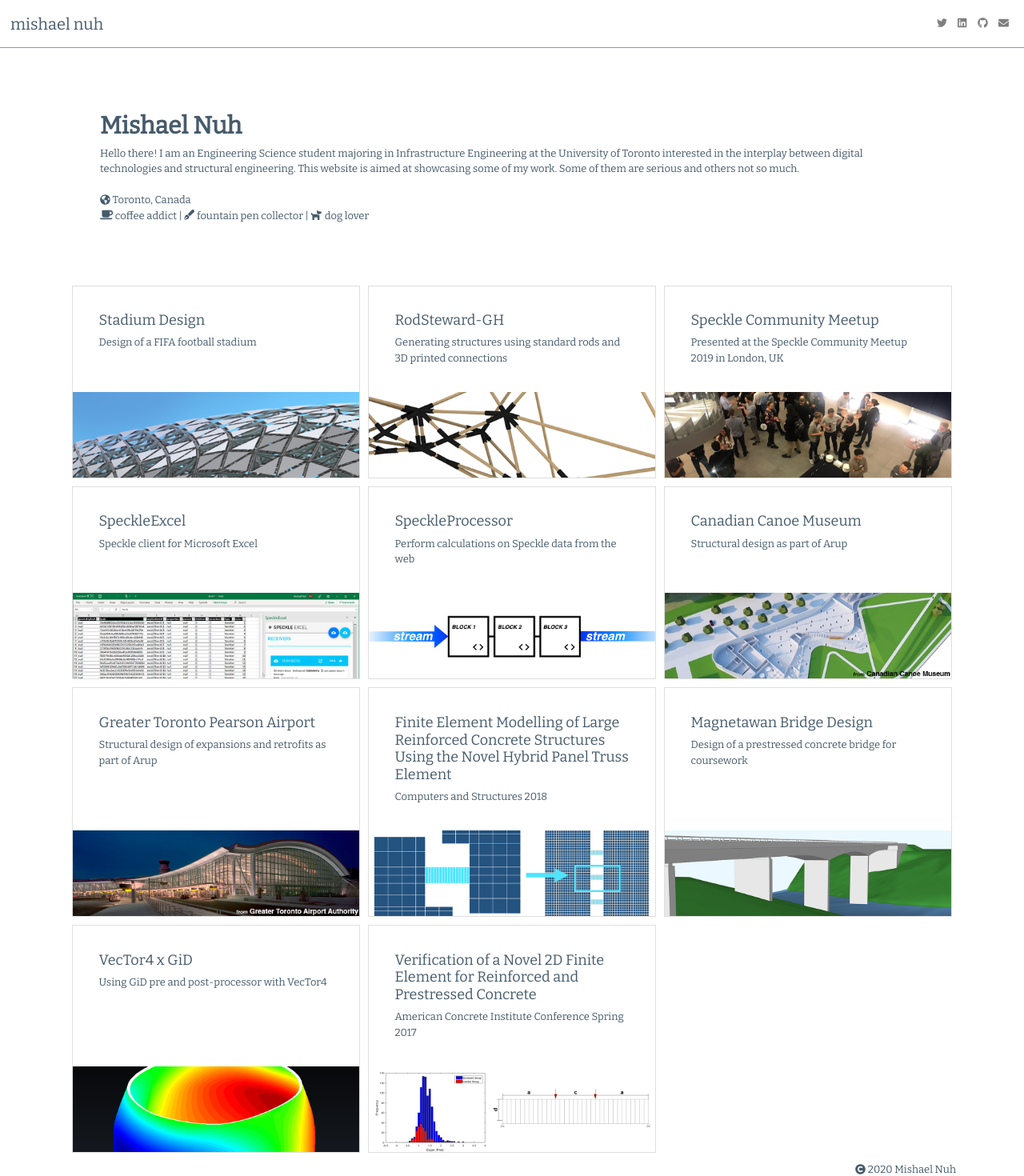
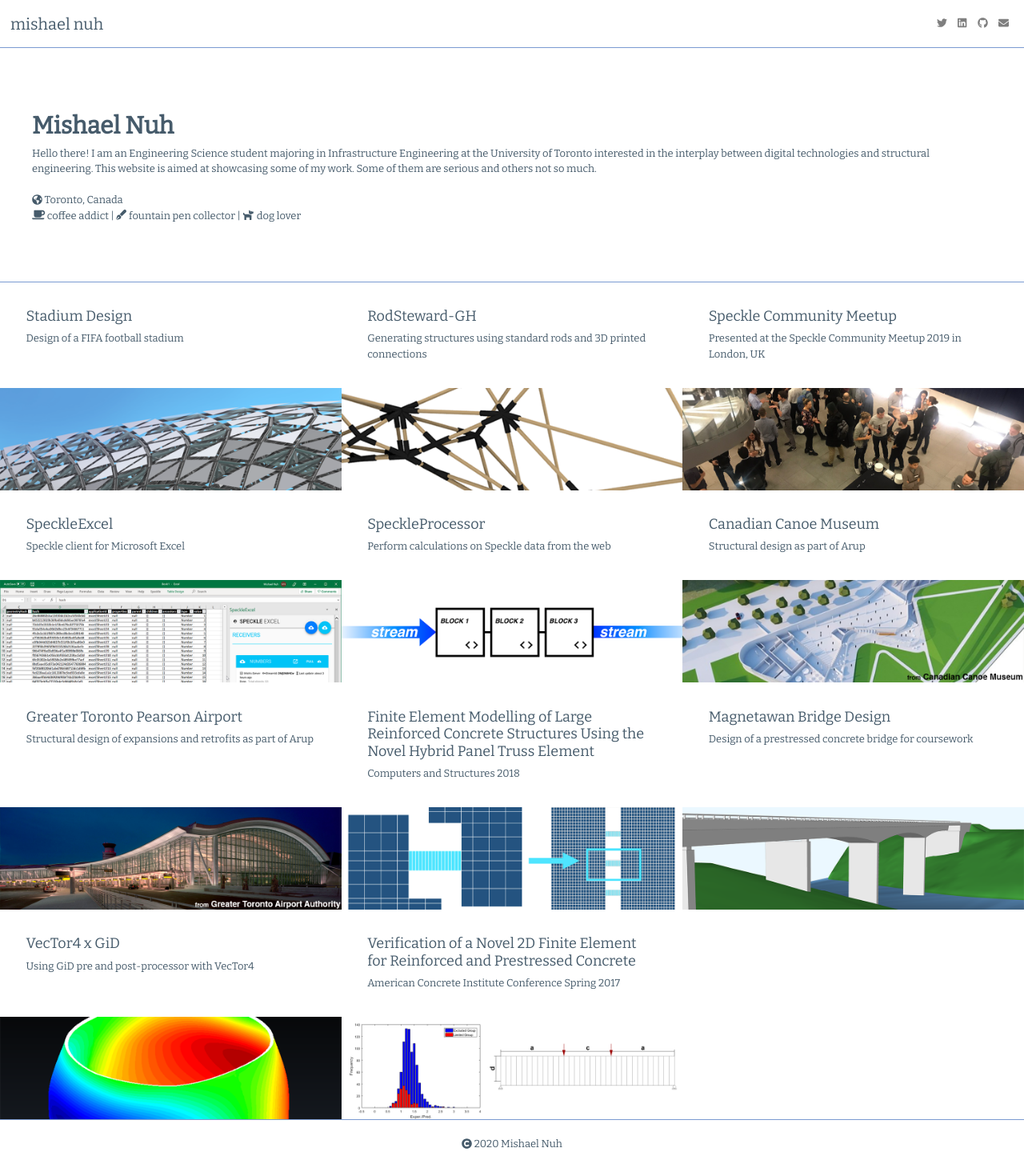
Before and after one commit to mishaelnuh/website, a Vue app: page /#/ in a window 1280 px wide. Shown: the top 1470 px of the page at 80% size. Built offline with nearby package versions, Linux system fonts and the light colour scheme.

Commit message:
change things up AGAIN :OOO

```diff
--- a/src/App.vue
+++ b/src/App.vue
@@ -9,15 +9,17 @@
         <b-nav-item href="mailto:mishael.ebel.nuh@gmail.com"><font-awesome-icon icon="envelope"/></b-nav-item>
       </b-navbar-nav>
     </b-navbar>
-    <b-container fluid="xl" class="mt-5">
+    <b-container fluid="true" class="mt-5">
       <b-row>
         <b-col>
           <router-view :key="$route.fullPath"></router-view>
         </b-col>
       </b-row>
-      <b-row class="mt-2">
-        <b-col style="text-align: right;">
-          <p><font-awesome-icon icon="copyright"/> 2020 Mishael Nuh</p>
+      <b-row>
+        <b-col>
+          <div class="footer">
+            <p><font-awesome-icon icon="copyright"/> 2020 Mishael Nuh</p>
+          </div>
         </b-col>
       </b-row>
     </b-container>
--- a/src/custom.scss
+++ b/src/custom.scss
@@ -2,8 +2,8 @@
 
 $theme-colors: (
   "primary":    #7B9AD1,
-  "secondary":  #B5E8FC,
-  "light":      #F2F7FA,
+  "secondary":  #D2E5F3,
+  "light":      #EDF1F6,
   "dark":       #465B6B,
   "text":       #465B6B,
 );
@@ -60,8 +60,16 @@ h3 {
   color: theme-color("dark") !important;
 }
 
+.footer {
+  text-align: center;
+  border-top: 1px solid theme-color("primary");
+  padding-top: 20px;
+}
+
 .hoverCard {
   transition: 0.3s;
+  border: 0px solid;
+  border-color: color("white");
   background-color: color("white");
 }
 
@@ -69,11 +77,11 @@ h3 {
   cursor: pointer;
   border-color: theme-color("primary");
   background-color: theme-color("light");
-  color: theme-color("primary");
 }
 
 .homeHeader {
-  margin: 40px 40px 40px 40px;
+  padding: 40px 40px 40px 40px;
+  border-bottom: 1px solid theme-color("primary");
 }
 
 .pageHeader {
@@ -81,7 +89,6 @@ h3 {
   padding: 0 0 30px 0;
   margin-bottom: 30px;
   border-bottom: 1px solid theme-color("primary");
-  color: theme-color("text");
 }
 
 .pageNavIcon {
--- a/src/pages/Home.vue
+++ b/src/pages/Home.vue
@@ -1,7 +1,8 @@
 <template>
   <div>
     <b-row no-gutters>
-      <b-col class="homeHeader" xs="12">
+      <b-col xs="12">
+        <div class="homeHeader">
           <h1>Mishael Nuh</h1>
           <p>
             Hello there! I am an Engineering Science student majoring in Infrastructure Engineering at the University of Toronto interested in the interplay between digital technologies and structural engineering. This website is aimed at showcasing some of my work. Some of them are serious and others not so much.
@@ -15,10 +16,11 @@
             <br/>
             <br/>
           </p>
+        </div>
       </b-col>
     </b-row>
     <b-row no-gutters>
-      <b-col md="6" lg="4" xl="4" v-for="p in pages" :key="p.id" style="padding: 5px">
+      <b-col md="6" lg="4" xl="4" v-for="p in pages" :key="p.id">
           <b-card class="hoverCard" style="height: 100%;" img-bottom :img-src="p.image" @click="clickPage(p)">
             <b-card-body style="text-align: left;">
               <b-card-text>
--- a/src/pages/Page.vue
+++ b/src/pages/Page.vue
@@ -1,5 +1,6 @@
 <template>
   <div v-if="page">
+    <b-container>
       <b-row no-gutters>
         <b-col>
           <div class="pageHeader">
@@ -18,12 +19,15 @@
       </b-row>
       <b-row no-gutters>
         <b-col>
-        <div>
+          <div style="text-align: center;">
             <a class="pageNavIcon" href="#" @click="goToPrev"><font-awesome-icon icon="arrow-left"/></a>
             <a class="pageNavIcon" href="#" @click="goToNext"><font-awesome-icon icon="arrow-right"/></a>
+            <br/>
+            <br/>
           </div>
         </b-col>
       </b-row>
+    </b-container>
   </div>
 </template>
 
```
Lines whose indentation alone changed are shown as unchanged.
